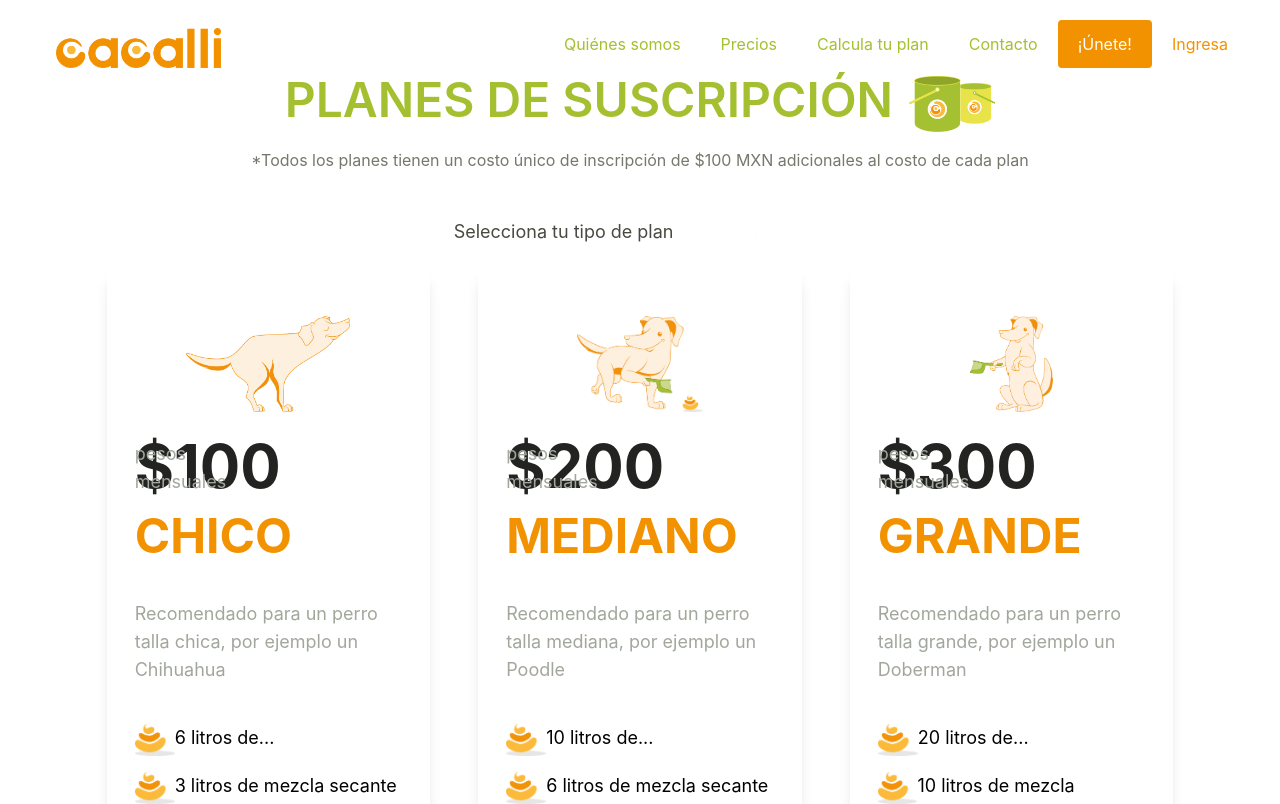
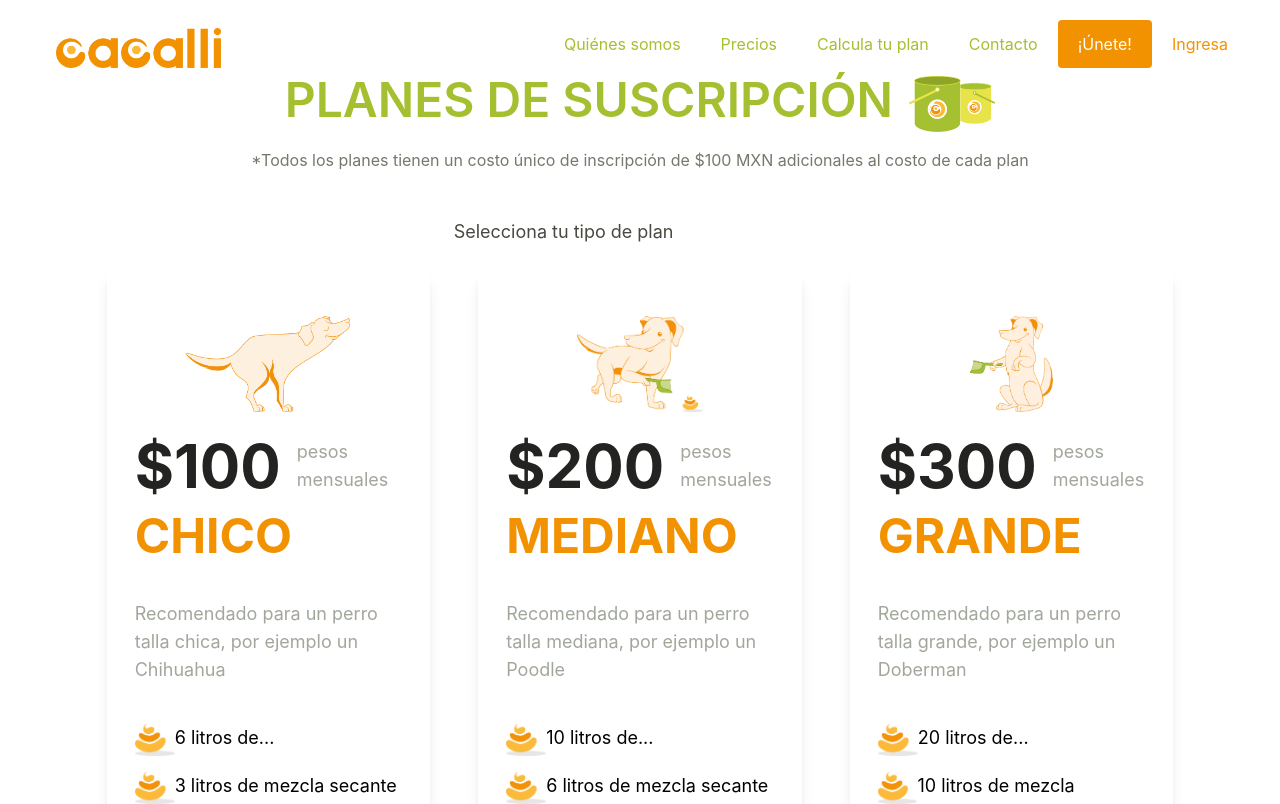
Before and after one commit to Cacalli/cacalli-frontend, a React (Create React App) app: page /plan-suscripcion in a window 1280 px wide. Shown: the top 804 px of the page. Built offline with nearby package versions, Linux system fonts and the light colour scheme.

Commit message:
changes in card from relative to flex

```diff
--- a/src/components/SubscriptionPlan/SubscriptionPlanCard.js
+++ b/src/components/SubscriptionPlan/SubscriptionPlanCard.js
@@ -16,9 +16,9 @@ export default function SubscriptionPlanCard({
         <img className="h-24" src={image} />
       </div>
 
-      <div className="relative mb-4">
+      <div className="flex items-center align-baseline mb-4">
         <p className="text-neutral-black font-bold text-6xl">${price}</p>
-        <p className="text-lg text-neutral-gray-three absolute bottom-0 right-36">
+        <p className="text-lg text-neutral-gray-three pl-4">
           pesos mensuales
         </p>
       </div>
```
